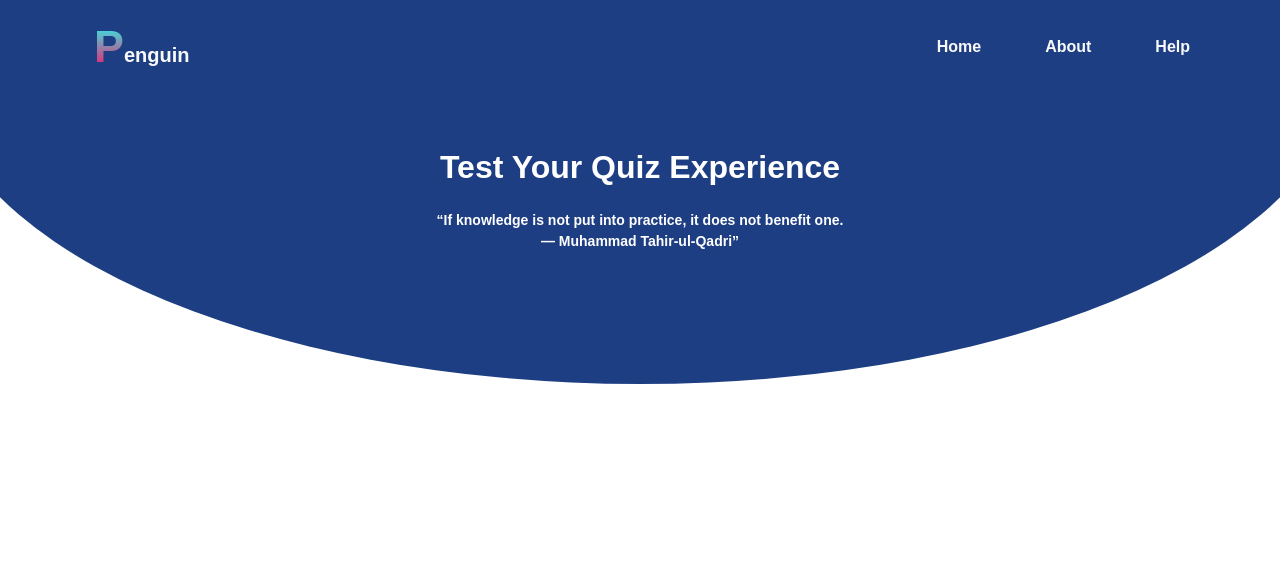
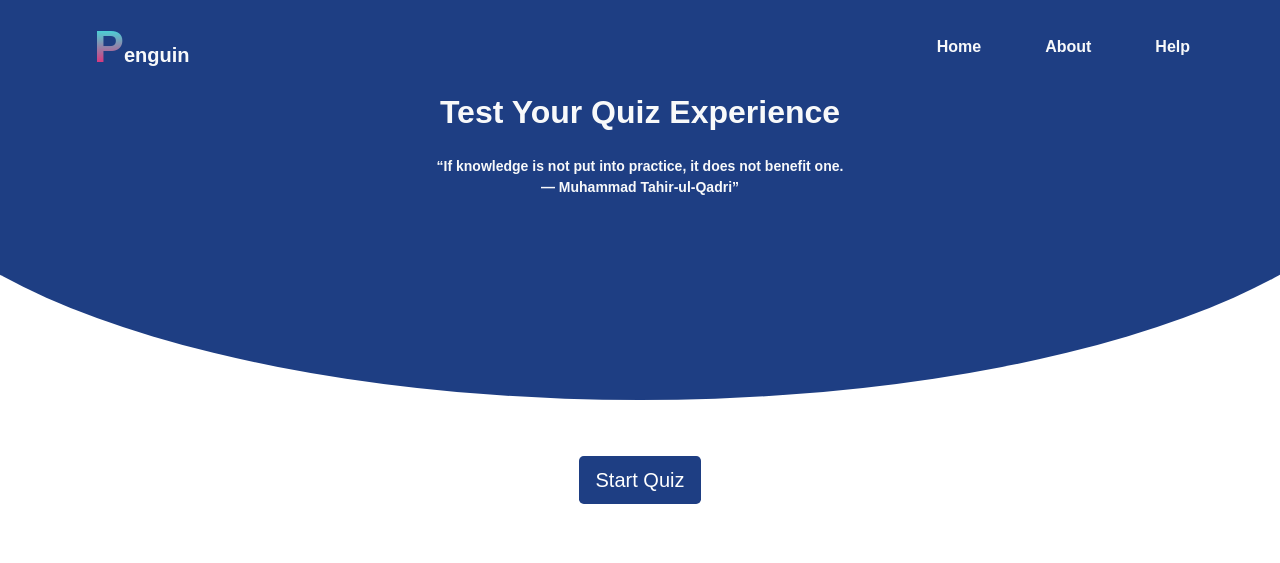
Before and after one commit to Edu58/Quiz-Game, a plain HTML site: page index.html in a window 1280 px wide. Drawn offline with nearby package versions, Linux system fonts and the light colour scheme.

Commit message:
This will add the Start Quiz button

```diff
--- a/index.html
+++ b/index.html
@@ -15,7 +15,7 @@
 </head>
 <body>
     <section class="landing">
-        <nav class="navbar navbar-expand-md navbar-light fixed-top">
+        <nav class="navbar navbar-expand-md navbar-light">
             <div class="container">
                 <div class="container d-flex justify-content-between align-items-center">
                     <a class="navbar-brand text-light fs-5 fw-bolder" href="#"><span id="P">P</span>enguin</a>
@@ -39,7 +39,7 @@
             </div>
         </nav>
 
-        <div class="slogan">
+        <div class="slogan text-light">
             <h1>Test Your Quiz Experience</h1>
             <small class="text-center">
                 <q class="fw-bolder">If knowledge is not put into practice, it does not benefit one. <br>― Muhammad Tahir-ul-Qadri</q>
@@ -47,6 +47,10 @@
         </div>
     </section>
 
+    <div class="startBtn">
+            <button class="btn btn-lg">Start Quiz</button>
+    </div>
+
     <!--Bootstrap JavaScript Bundle with Popper -->
     <script src="https://cdn.jsdelivr.net/npm/bootstrap@5.1.3/dist/js/bootstrap.bundle.min.js" integrity="sha384-ka7Sk0Gln4gmtz2MlQnikT1wXgYsOg+OMhuP+IlRH9sENBO0LRn5q+8nbTov4+1p" crossorigin="anonymous"></script>
 </body>
--- a/style.css
+++ b/style.css
@@ -11,15 +11,13 @@ nav {
 }
 
 .landing {
-    height: 100vh;
-    width: 100%;
+    height: 50vh;
     background-color: #1E3E83;
-    color: #FFFF;
-    clip-path: ellipse(55% 40% at 50% 8%);
+    clip-path: ellipse(60% 70% at 50% 30%);
 }
 
 .landing .slogan {
-    min-height: 50vh;
+    min-height: 10vh;
     display: flex;
     flex-direction: column;
     justify-content: center;
@@ -42,3 +40,15 @@ nav {
     font-size: 2rem;
     font-weight: 800;
 }
+
+.startBtn {
+    display: flex;
+    justify-content: center;
+    align-items: center;
+    min-height: 20vh;
+}
+
+.startBtn button {
+    background-color: #1E3E83;
+    color: #FFFF;
+}
```
